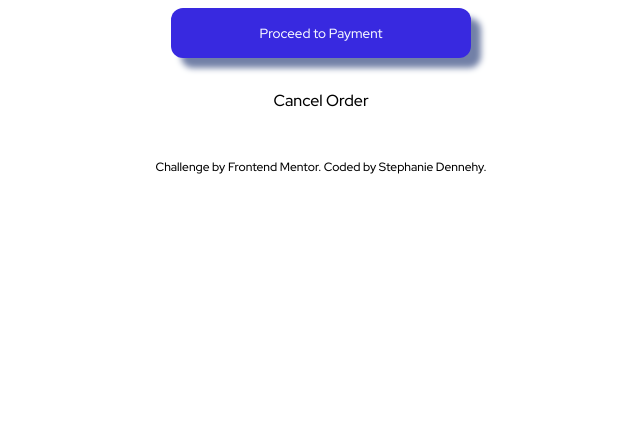
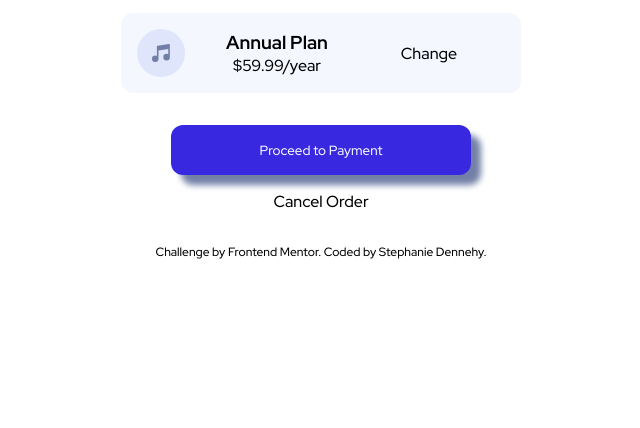
Before and after one commit to Stephanie-Dennehy/Order-Summary-Component, a plain HTML site: page index.html in a window 1280 px wide. Shown: the part 372-800 px from the top of the page, without its empty margins (319-959 px from the left). Drawn offline with Linux system fonts and the light colour scheme.

Commit message:
modified:   index.css 	modified:   index.html

```diff
--- a/index.css
+++ b/index.css
@@ -25,7 +25,6 @@ p {
     text-align: center;
     max-width: 400px;
     width: 100%;
-    padding: 16px 0;
 }
 
 h1 {
@@ -42,17 +41,21 @@ h1 {
     align-items: center;
     padding: 16px;
     border-radius: 12px;
-    margin: 0 auto;
+    margin: 16px auto;
 }
 
-img {
+.icon {
     height: 48px;
     width: 48px;
+    margin-right: 16px;
 }
 
 .text {
     display: flex;
     flex-direction: column;
+    max-width: 200px;
+    width: 100%;
+    align-items: center;
 }
 
 button {
--- a/index.html
+++ b/index.html
@@ -13,7 +13,7 @@
         <h1>Order Summary</h1>
         <p>You can now listen to millions of songs, audiobooks, and podcasts on any device anywhere you like!</p>
         <div class="container">
-            <img src="images/icon-music.svg">
+            <img class="icon" src="images/icon-music.svg">
             <div class="text">
                 <h3>Annual Plan</h3>
                 <p>$59.99/year</p>
```
